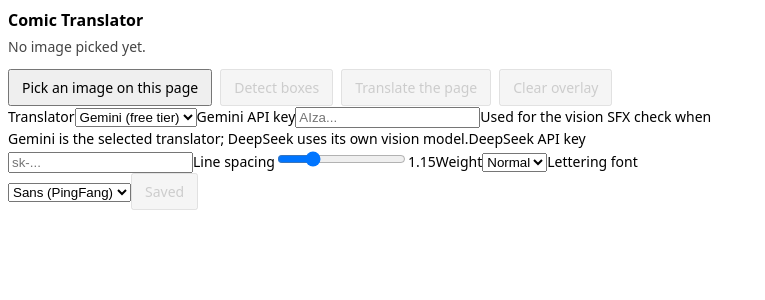
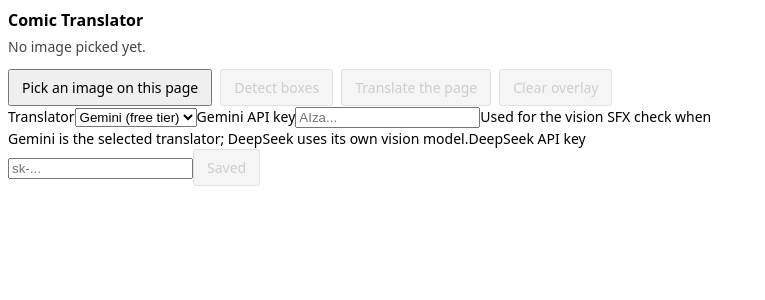
Before and after one commit to machingclee/2026-11-04-OCR-Chrome-Plugin-Study, a React app: page / in a window 1280 px wide. Shown: the top 300 px of the page, without its empty margins (0-765 px from the left). Built offline with nearby package versions, Linux system fonts and the light colour scheme; the HTML template or start-up script is replaced by a standard one.

Commit message:
Remove user-adjustable typography
- use one sans font, normal weight and line-height one
- remove font, line spacing and weight controls from the popup
- make the fit loop use the same fixed line-height

```diff
--- a/src/App.tsx
+++ b/src/App.tsx
@@ -5,12 +5,6 @@ import {
     DETECTION_CACHE_VERSION,
     OCR_MIN_CONFIDENCE,
     GEMINI_KEY,
-    FONT_KEY,
-    LEADING_KEY,
-    LEADING_MAX,
-    LEADING_MIN,
-    WEIGHT_KEY,
-    type FontChoice,
     TRANSLATOR_KEY,
     type TranslatorChoice,
     LAST_RESULT_KEY,
@@ -97,9 +91,6 @@ export default function App() {
     const [geminiKey, setGeminiKey] = useState('');
     const [translator, setTranslator] = useState<TranslatorChoice>('gemini');
     const [dirty, setDirty] = useState(false);
-    const [font, setFont] = useState<FontChoice>('sans');
-    const [leading, setLeading] = useState(1.15);
-    const [weight, setWeight] = useState<'normal' | 'bold'>('normal');
     const [targetToken, setTargetToken] = useState<string | undefined>();
     const settingsLoaded = useRef(false);
     const saveQueue = useRef<Promise<unknown>>(Promise.resolve());
@@ -115,10 +106,7 @@ export default function App() {
                 DEEPSEEK_KEY,
                 GEMINI_KEY,
                 TRANSLATOR_KEY,
-                FONT_KEY,
-                LEADING_KEY,
-                WEIGHT_KEY,
-                LAST_RESULT_KEY,
+                                                    LAST_RESULT_KEY,
             ]),
         ])
             .then(([local]) => {
@@ -129,12 +117,6 @@ export default function App() {
                 if (typeof storedDeepSeek === 'string') setDeepSeekKey(storedDeepSeek);
                 const storedGemini = local[GEMINI_KEY];
                 if (typeof storedGemini === 'string') setGeminiKey(storedGemini);
-                const storedLeading = local[LEADING_KEY];
-                if (typeof storedLeading === 'number') setLeading(storedLeading);
-                const storedWeight = local[WEIGHT_KEY];
-                if (storedWeight === 'normal' || storedWeight === 'bold') setWeight(storedWeight);
-                const storedFont = local[FONT_KEY];
-                if (storedFont === 'sans' || storedFont === 'serif') setFont(storedFont);
                 // Remember the translator. If there is no saved choice yet, prefer
                 // DeepSeek when its key exists; otherwise Gemini.
                 const storedChoice = local[TRANSLATOR_KEY];
@@ -230,9 +212,6 @@ export default function App() {
             [GEMINI_KEY]: geminiKey.trim(),
             [DEEPSEEK_KEY]: deepSeekKey.trim(),
             [TRANSLATOR_KEY]: translator,
-            [FONT_KEY]: font,
-            [LEADING_KEY]: leading,
-            [WEIGHT_KEY]: weight,
         };
         saveQueue.current = saveQueue.current
             .catch(() => undefined)
@@ -244,7 +223,7 @@ export default function App() {
                 setError(`Could not save settings: ${cause instanceof Error ? cause.message : String(cause)}`);
                 setDirty(true);
             });
-    }, [deepSeekKey, font, geminiKey, leading, translator, weight]);
+    }, [deepSeekKey, geminiKey, translator]);
 
     const handleSaveSettings = useCallback(async () => {
         try {
@@ -252,17 +231,14 @@ export default function App() {
                 [GEMINI_KEY]: geminiKey.trim(),
                 [DEEPSEEK_KEY]: deepSeekKey.trim(),
                 [TRANSLATOR_KEY]: translator,
-                [FONT_KEY]: font,
-                [LEADING_KEY]: leading,
-                [WEIGHT_KEY]: weight,
-            });
+                        });
             setDirty(false);
             setStatus('Settings saved.');
         } catch (cause) {
             setError(`Could not save settings: ${cause instanceof Error ? cause.message : String(cause)}`);
             setDirty(true);
         }
-    }, [deepSeekKey, font, geminiKey, leading, translator, weight]);
+    }, [deepSeekKey, geminiKey, translator]);
 
 
     const runDetect = useCallback(async (): Promise<DetectResponse | null> => {
@@ -349,9 +325,9 @@ export default function App() {
                         translator,
                         deepSeekKey,
                         geminiKey,
-                        font,
-                        leading,
-                        weight,
+                        font: 'sans',
+                        leading: 1,
+                        weight: 'normal',
                     },
                 }),
             )) as TranslateResponse | undefined;
@@ -384,13 +360,10 @@ export default function App() {
         }
     }, [
         deepSeekKey,
-        font,
         geminiKey,
         imageUrl,
-        leading,
         targetToken,
         translator,
-        weight,
     ]);
 
     const handleClearOverlay = useCallback(async () => {
@@ -503,50 +476,6 @@ export default function App() {
                     />
                 </label>
 
-                <label>
-                    Line spacing
-                    <input
-                        type="range"
-                        min={LEADING_MIN}
-                        max={LEADING_MAX}
-                        step={0.05}
-                        value={leading}
-                        onChange={(event) => {
-                            setLeading(Number(event.target.value));
-                            setDirty(true);
-                        }}
-                    />
-                    <span className="hint">{leading.toFixed(2)}</span>
-                </label>
-
-                <label>
-                    Weight
-                    <select
-                        value={weight}
-                        onChange={(event) => {
-                            setWeight(event.target.value as 'normal' | 'bold');
-                            setDirty(true);
-                        }}
-                    >
-                        <option value="normal">Normal</option>
-                        <option value="bold">Bold</option>
-                    </select>
-                </label>
-
-                <label>
-                    Lettering font
-                    <select
-                        value={font}
-                        onChange={(event) => {
-                            setFont(event.target.value as FontChoice);
-                            setDirty(true);
-                        }}
-                    >
-                        <option value="sans">Sans (PingFang)</option>
-                        <option value="serif">Serif (Songti)</option>
-                    </select>
-                </label>
-
                 <span />
                 <button type="button" className="save" onClick={handleSaveSettings} disabled={!dirty}>
                     {dirty ? 'Save settings' : 'Saved'}
--- a/src/content-script/overlay.ts
+++ b/src/content-script/overlay.ts
@@ -370,7 +370,9 @@ function makeBox(
     style.color = item.color ?? '#111111';
     style.fontFamily = request.fontFamily;
     style.fontWeight = request.weight;
-    style.lineHeight = String(request.leading);
+    style.lineHeight = '1';
+    style.letterSpacing = '0';
+    style.wordSpacing = '0';
     style.whiteSpace = 'pre-wrap';
     style.wordBreak = 'break-word';
     style.pointerEvents = 'none';
@@ -538,7 +540,7 @@ function apply(request: OverlayRequest): OverlayResponse {
         layer.appendChild(makeBox(item, request, width, height, scale));
         count += 1;
     }
-    fitBoxes(layer, request.leading);
+    fitBoxes(layer, 1);
     watchTarget(target);
 
     return { ok: true, count };
```
Also changed, not shown: src/background/index.ts (+6 -8 lines).
